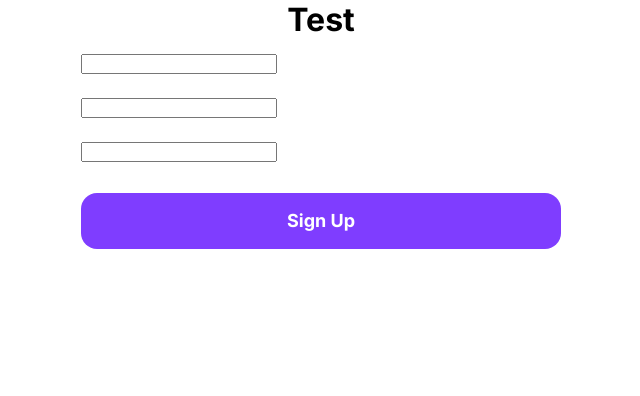
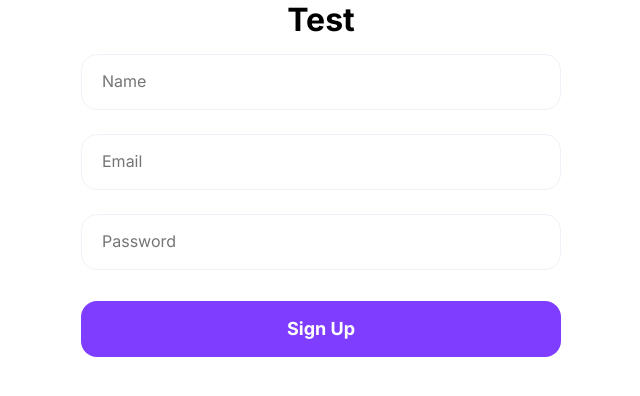
Before and after one commit to zyroans/Money-tracker, a React (Create React App) app: page /testing in a window 1280 px wide. Shown: the top 396 px of the page, without its empty margins (319-959 px from the left). Built offline with nearby package versions, Linux system fonts and the light colour scheme.

Commit message:
forwardref

```diff
--- a/src/components/Form.jsx
+++ b/src/components/Form.jsx
@@ -1,20 +1,19 @@
 import React from "react";
 // import { useRef } from "react";
 import PropTypes from "prop-types";
+import "../App.css";
 
-const Form = React.forwardRef(
-  (type, className, required, minLength, name, ref) => (
-    <input
-      type={type}
-      className={className}
-      required={required}
-      minLength={minLength}
-      placeholder={name}
-      name={name}
-      ref={ref}
-    ></input>
-  )
-);
+const Form = React.forwardRef((props, ref) => (
+  <input
+    ref={ref}
+    type={props.type}
+    className={props.className}
+    required={props.required}
+    minLength={props.minLength}
+    placeholder={props.name}
+    name={props.name}
+  ></input>
+));
 
 Form.propTypes = {
   type: PropTypes.string,
--- a/src/pages/Test.jsx
+++ b/src/pages/Test.jsx
@@ -9,10 +9,13 @@ export default function Test() {
   const email = React.createRef();
   const password = React.createRef();
   function onSubmit() {
-    console.log("Validation has been sent with the following data");
-    console.log(`${name.current.name}: ${name.current.value}`);
-    console.log(`${email.current.name}: ${email.current.value}`);
-    console.log(`${password.current.name}: ${password.current.value}`);
+    const formFilled = [];
+    formFilled.push(`${name.current.name}: ${name.current.value}`);
+    formFilled.push(`${email.current.name}: ${email.current.value}`);
+    formFilled.push(`${password.current.name}: ${password.current.value}`);
+    console.log(
+      `Validation has been sent with the following data ${formFilled}`
+    );
   }
 
   return (
```
